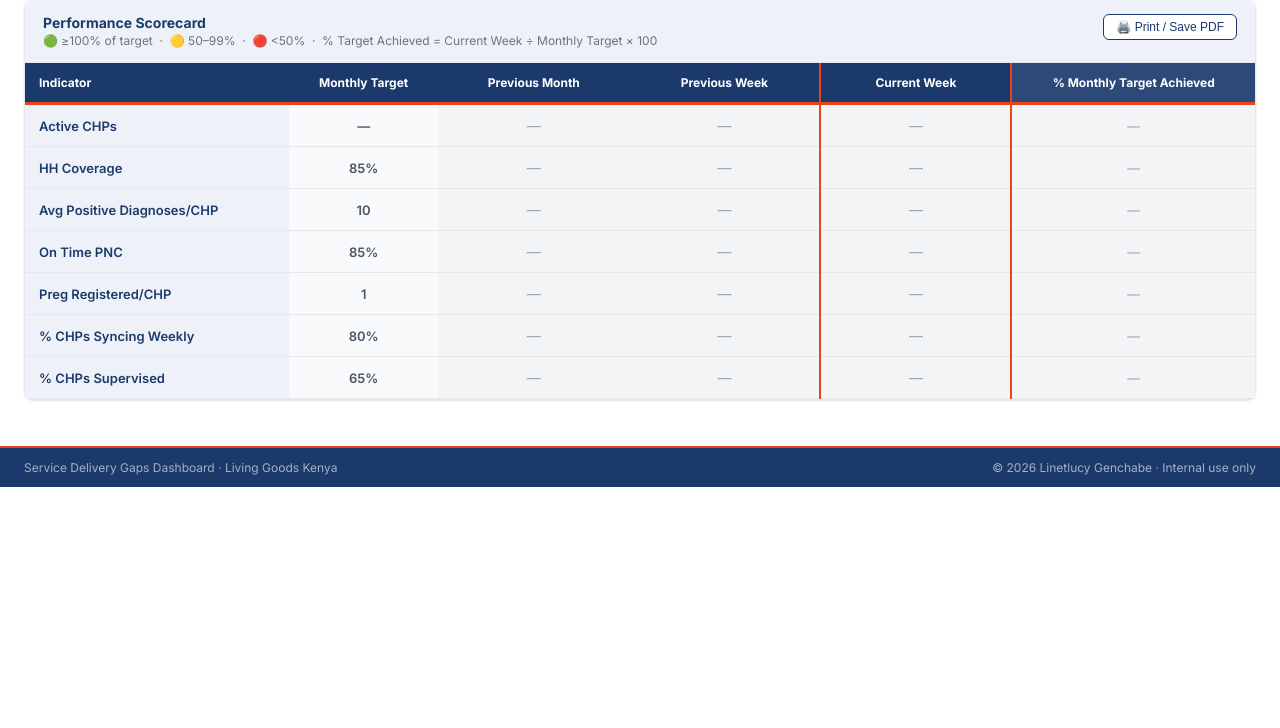
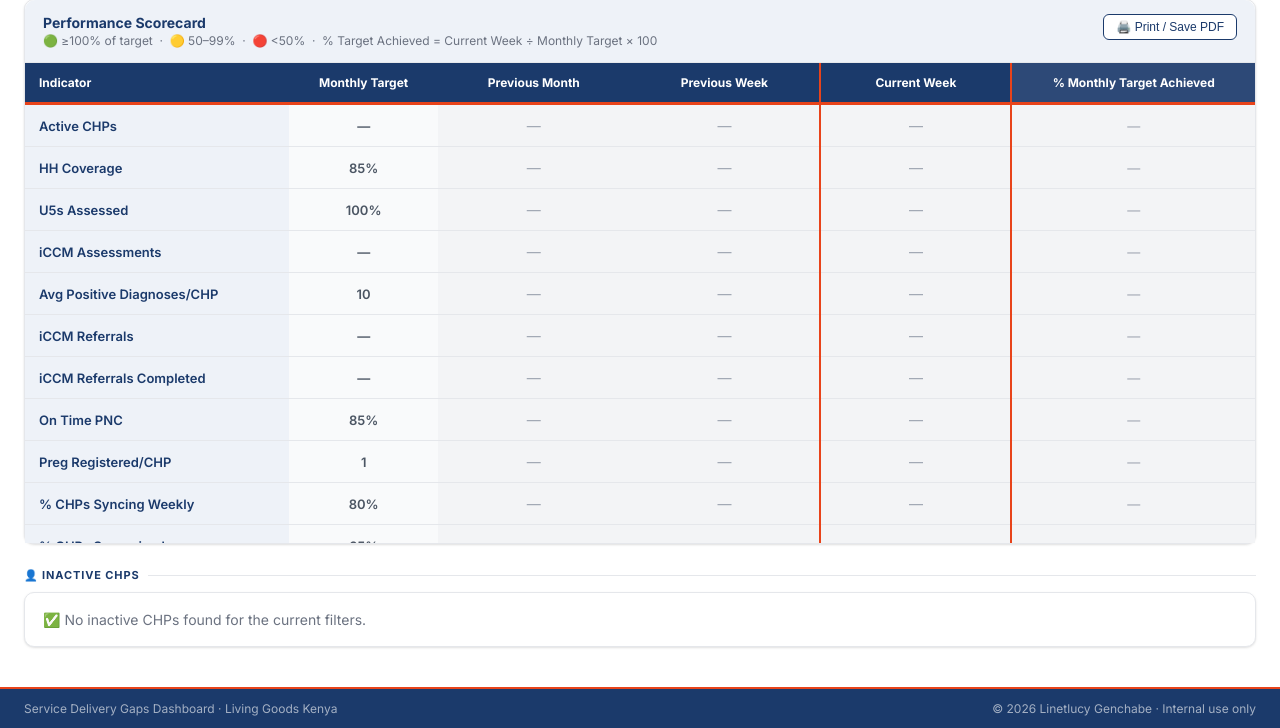
Before and after one commit to linetlucy-genchabe/Service-Delivery-Gaps, a Django app: page /scorecard/ in a window 1280 px wide. Shown: the part 313-1041 px from the top of the page. Before the commit the page ends 800 px from the top, so only its background shows below. Run offline with Django 4.2, Linux system fonts and the light colour scheme; tables that the repository leaves empty hold one stand-in row (values such as "Sample post").

Commit message:
Add child health indicators to scorecard - U5 assessed, iCCM assessments, positive diagnoses, referrals, referrals completed

```diff
--- a/dashboard/templates/dashboard/scorecard.html
+++ b/dashboard/templates/dashboard/scorecard.html
@@ -193,6 +193,49 @@
 </div>
 {% endif %}
 
+<!-- INACTIVE CHPs -->
+{% if inactive_chps %}
+<div class="section-label" style="margin-top:24px;">👤 Inactive CHPs — {{ latest_batch.label }}</div>
+<div class="card">
+  <div class="card-header">
+    <div>
+      <h3 class="card-title">Inactive CHPs ({{ inactive_chps|length }})</h3>
+      <p class="card-subtitle">CHPs with Active = No in the current batch{% if selected_county %} · {{ selected_county }}{% endif %}{% if selected_subcounty %} · {{ selected_subcounty }}{% endif %}</p>
+    </div>
+    <a href="{% url 'download_inactive_chps' %}?batch={{ latest_batch.pk }}&county={{ selected_county }}&sub_county={{ selected_subcounty }}&chu={{ selected_chu }}"
+       class="btn btn-sm btn-outline">⬇ Download CSV</a>
+  </div>
+  <div class="card-body no-pad">
+    <div class="table-scroll" style="max-height:480px;overflow-y:auto;">
+      <table class="data-table">
+        <thead>
+          <tr>
+            <th>#</th><th>CHP Name</th><th>County</th><th>Sub-County</th>
+            <th>Community Health Unit</th><th>CHP Area</th><th>Last Sync Date</th>
+          </tr>
+        </thead>
+        <tbody>
+          {% for chp in inactive_chps %}
+          <tr>
+            <td class="zero">{{ forloop.counter }}</td>
+            <td><strong>{{ chp.chw_name }}</strong></td>
+            <td>{{ chp.county }}</td>
+            <td>{{ chp.sub_county }}</td>
+            <td>{{ chp.community_health_unit }}</td>
+            <td class="zero">{{ chp.chp_area }}</td>
+            <td class="zero">{{ chp.last_sync_date }}</td>
+          </tr>
+          {% endfor %}
+        </tbody>
+      </table>
+    </div>
+  </div>
+</div>
+{% elif rows %}
+<div class="section-label" style="margin-top:24px;">👤 Inactive CHPs</div>
+<div class="card"><div class="card-body"><p class="muted">✅ No inactive CHPs found for the current filters.</p></div></div>
+{% endif %}
+
 <div class="modal-overlay" id="def-modal" style="display:none;">
   <div class="modal">
     <div class="modal-header"><h3>Indicator Definition</h3><button class="modal-close" onclick="document.getElementById('def-modal').style.display='none'">×</button></div>
--- a/dashboard/urls.py
+++ b/dashboard/urls.py
@@ -26,6 +26,7 @@ urlpatterns = [
     path('download/supervised-3plus/', views.download_supervised_3plus, name='download_supervised_3plus'),
     # Sync dashboard
     path('scorecard/', views.scorecard_view, name='scorecard'),
+    path('download/inactive-chps/', views.download_inactive_chps, name='download_inactive_chps'),
     path('sync/',                          views.sync_dashboard_view,    name='sync_dashboard'),
     path('sync/upload/',                   views.sync_upload_view,       name='sync_upload'),
     path('sync/upload/delete/<int:pk>/',   views.sync_delete_batch_view, name='sync_delete_batch'),
--- a/dashboard/views.py
+++ b/dashboard/views.py
@@ -1113,13 +1113,17 @@ def api_compare_download(request):
 
 # Hardcoded targets (universal across all counties/sub-counties/CHUs)
 SCORECARD_TARGETS = {
-    'active_chps':         {'target': None, 'unit': '',   'label': 'Active CHPs',               'higher_is_better': True},
-    'hh_coverage_pct':     {'target': 85,   'unit': '%',  'label': 'HH Coverage',                'higher_is_better': True},
-    'avg_positive_diag':   {'target': 10,  'unit': '',   'label': 'Avg Positive Diagnoses/CHP', 'higher_is_better': True},
-    'pnc_ontime_pct':      {'target': 85,  'unit': '%',  'label': 'On Time PNC',                'higher_is_better': True},
-    'preg_registered_chp': {'target': 1,   'unit': '',   'label': 'Preg Registered/CHP',        'higher_is_better': True},
-    'sync_rate_pct':       {'target': 80,  'unit': '%',  'label': '% CHPs Syncing Weekly',      'higher_is_better': True},
-    'supervision_pct':     {'target': 65,  'unit': '%',  'label': '% CHPs Supervised',          'higher_is_better': True},
+    'active_chps':            {'target': None, 'unit': '',  'label': 'Active CHPs',                  'higher_is_better': True},
+    'hh_coverage_pct':        {'target': 85,   'unit': '%', 'label': 'HH Coverage',                  'higher_is_better': True},
+    'u5_assessment_pct':      {'target': 100,  'unit': '%', 'label': 'U5s Assessed',                 'higher_is_better': True},
+    'iccm_assessments':       {'target': None, 'unit': '',  'label': 'iCCM Assessments',             'higher_is_better': True},
+    'avg_positive_diag':      {'target': 10,   'unit': '',  'label': 'Avg Positive Diagnoses/CHP',   'higher_is_better': True},
+    'iccm_referrals':         {'target': None, 'unit': '',  'label': 'iCCM Referrals',               'higher_is_better': True},
+    'iccm_referral_pct':      {'target': None, 'unit': '%', 'label': 'iCCM Referrals Completed',     'higher_is_better': True},
+    'pnc_ontime_pct':         {'target': 85,   'unit': '%', 'label': 'On Time PNC',                  'higher_is_better': True},
+    'preg_registered_chp':    {'target': 1,    'unit': '',  'label': 'Preg Registered/CHP',          'higher_is_better': True},
+    'sync_rate_pct':          {'target': 80,   'unit': '%', 'label': '% CHPs Syncing Weekly',        'higher_is_better': True},
+    'supervision_pct':        {'target': 65,   'unit': '%', 'label': '% CHPs Supervised',            'higher_is_better': True},
 }
 
 
@@ -1165,12 +1169,8 @@ def compute_scorecard_metrics(chw_qs, sync_qs=None):
     preg_per_chp = round((preg_agg['total_preg'] or 0) / total_active, 2) if total_active else 0
 
     # 6. % CHPs Supervised
-    # Use supervision_visits > 0 from CHW Detail (more reliable than supervised boolean
-    # which can be 100% in weekly extracts). Falls back to supervised boolean if no visits data.
     supervised_via_visits = active_qs.filter(supervision_visits__gt=0).count()
     supervised_via_bool   = active_qs.filter(supervised=True).count()
-    # Prefer supervision_visits count if it gives a more realistic result
-    # If supervised_via_visits == total_active it likely means field not populated — use bool
     supervised = supervised_via_visits if supervised_via_visits < total_active else supervised_via_bool
     sup_pct = round(supervised / total_active * 100, 1) if total_active else 0
 
@@ -1181,16 +1181,36 @@ def compute_scorecard_metrics(chw_qs, sync_qs=None):
         synced     = sync_qs.filter(days_synced__gte=1).count()
         sync_pct   = round(synced / total_sync * 100, 1) if total_sync else 0
 
+    # 8. Child Health Indicators
+    child_agg = active_qs.aggregate(
+        total_u5_assessed=Sum('num_u5_assessed'),
+        total_registered_u5=Sum('registered_children_u5'),
+        total_iccm=Sum('iccm_assessments'),
+        total_pos=Sum('positive_diagnoses_u5'),
+        total_referrals=Sum('iccm_referrals_total'),
+        total_referrals_completed=Sum('iccm_referral_followup'),
+    )
+    total_u5_assessed    = child_agg['total_u5_assessed'] or 0
+    total_registered_u5  = child_agg['total_registered_u5'] or 0
+    total_iccm           = child_agg['total_iccm'] or 0
+    total_referrals      = child_agg['total_referrals'] or 0
+    total_ref_completed  = child_agg['total_referrals_completed'] or 0
+
+    u5_assessment_pct = round(total_u5_assessed / total_registered_u5 * 100, 1) if total_registered_u5 else 0
+    iccm_referral_pct = round(total_ref_completed / total_referrals * 100, 1) if total_referrals else None
+
     return {
-        'active_chps':        total_active,
-        'total_chps':         total_all,
-        'active_chps_pct':    active_pct,
-        'hh_coverage_pct':    hh_coverage,
-        'avg_positive_diag':  avg_pos,
-        'pnc_ontime_pct':     pnc_pct,
+        'active_chps':         total_active,
+        'total_chps':          total_all,
+        'hh_coverage_pct':     hh_coverage,
+        'u5_assessment_pct':   u5_assessment_pct,
+        'iccm_assessments':    total_iccm,
+        'avg_positive_diag':   avg_pos,
+        'iccm_referrals':      total_referrals,        'iccm_referral_pct':   iccm_referral_pct,
+        'pnc_ontime_pct':      pnc_pct,
         'preg_registered_chp': preg_per_chp,
-        'supervision_pct':    sup_pct,
-        'sync_rate_pct':      sync_pct,
+        'supervision_pct':     sup_pct,
+        'sync_rate_pct':       sync_pct,
     }
 
 
@@ -1346,12 +1366,41 @@ def scorecard_view(request):
         if sub_county:
             filter_opts['chus'] = fqs.filter(county=county, sub_county=sub_county).values_list('community_health_unit', flat=True).distinct().order_by('community_health_unit')
 
+    # Inactive CHPs from the latest CHW batch (current_week, else prev_week, else prev_month)
+    latest_batch = batch_current_week or batch_prev_week or batch_prev_month
+    inactive_chps = []
+    if latest_batch:
+        inactive_qs = CHWRecord.objects.filter(batch=latest_batch, is_active=False)
+        if county:     inactive_qs = inactive_qs.filter(county=county)
+        if sub_county: inactive_qs = inactive_qs.filter(sub_county=sub_county)
+        if chu:        inactive_qs = inactive_qs.filter(community_health_unit=chu)
+
+        # Try to get last sync date from matching sync batch
+        sync_batch = find_matching_sync_batch(latest_batch)
+        sync_lookup = {}
+        if sync_batch:
+            for rec in CHPSyncRecord.objects.filter(batch=sync_batch).values('username', 'last_sync_date'):
+                if rec['username']:
+                    sync_lookup[rec['username']] = rec['last_sync_date']
+
+        for r in inactive_qs.order_by('county', 'sub_county', 'community_health_unit', 'chw_name'):
+            last_sync = sync_lookup.get(r.username)
+            inactive_chps.append({
+                'chw_name':              r.chw_name,
+                'county':                r.county,
+                'sub_county':            r.sub_county,
+                'community_health_unit': r.community_health_unit,
+                'chp_area':              r.chp_area,
+                'last_sync_date':        str(last_sync) if last_sync else '—',
+            })
+
     return render(request, 'dashboard/scorecard.html', {
         'rows':               rows,
         'all_batches':        all_batches,
         'batch_prev_month':   batch_prev_month,
         'batch_prev_week':    batch_prev_week,
         'batch_current_week': batch_current_week,
+        'latest_batch':       latest_batch,
         'override_prev_month':   override_prev_month,
         'override_prev_week':    override_prev_week,
         'override_current_week': override_current_week,
@@ -1359,5 +1408,43 @@ def scorecard_view(request):
         'selected_county':    county,
         'selected_subcounty': sub_county,
         'selected_chu':       chu,
+        'inactive_chps':      inactive_chps,
         'is_uploader':        is_uploader(request.user) if request.user.is_authenticated else False,
     })
+
+
+@login_required
+def download_inactive_chps(request):
+    county     = request.GET.get('county', '')
+    sub_county = request.GET.get('sub_county', '')
+    chu        = request.GET.get('chu', '')
+    batch_id   = request.GET.get('batch')
+
+    if batch_id:
+        batch = get_object_or_404(UploadBatch, pk=batch_id)
+    else:
+        batch = UploadBatch.objects.order_by('-year', '-month', '-week_start_date').first()
+
+    if not batch:
+        return HttpResponse('No batch found', status=404)
+
+    qs = CHWRecord.objects.filter(batch=batch, is_active=False)
+    if county:     qs = qs.filter(county=county)
+    if sub_county: qs = qs.filter(sub_county=sub_county)
+    if chu:        qs = qs.filter(community_health_unit=chu)
+
+    sync_batch  = find_matching_sync_batch(batch)
+    sync_lookup = {}
+    if sync_batch:
+        for rec in CHPSyncRecord.objects.filter(batch=sync_batch).values('username', 'last_sync_date'):
+            if rec['username']:
+                sync_lookup[rec['username']] = rec['last_sync_date']
+
+    response = HttpResponse(content_type='text/csv')
+    response['Content-Disposition'] = f'attachment; filename="inactive_chps_{batch.label}.csv"'
+    writer = csv.writer(response)
+    writer.writerow(['CHP Name', 'County', 'Sub-County', 'Community Health Unit', 'CHP Area', 'Last Sync Date'])
+    for r in qs.order_by('county', 'sub_county', 'community_health_unit', 'chw_name'):
+        last_sync = sync_lookup.get(r.username, '—')
+        writer.writerow([r.chw_name, r.county, r.sub_county, r.community_health_unit, r.chp_area, last_sync])
+    return response
```
